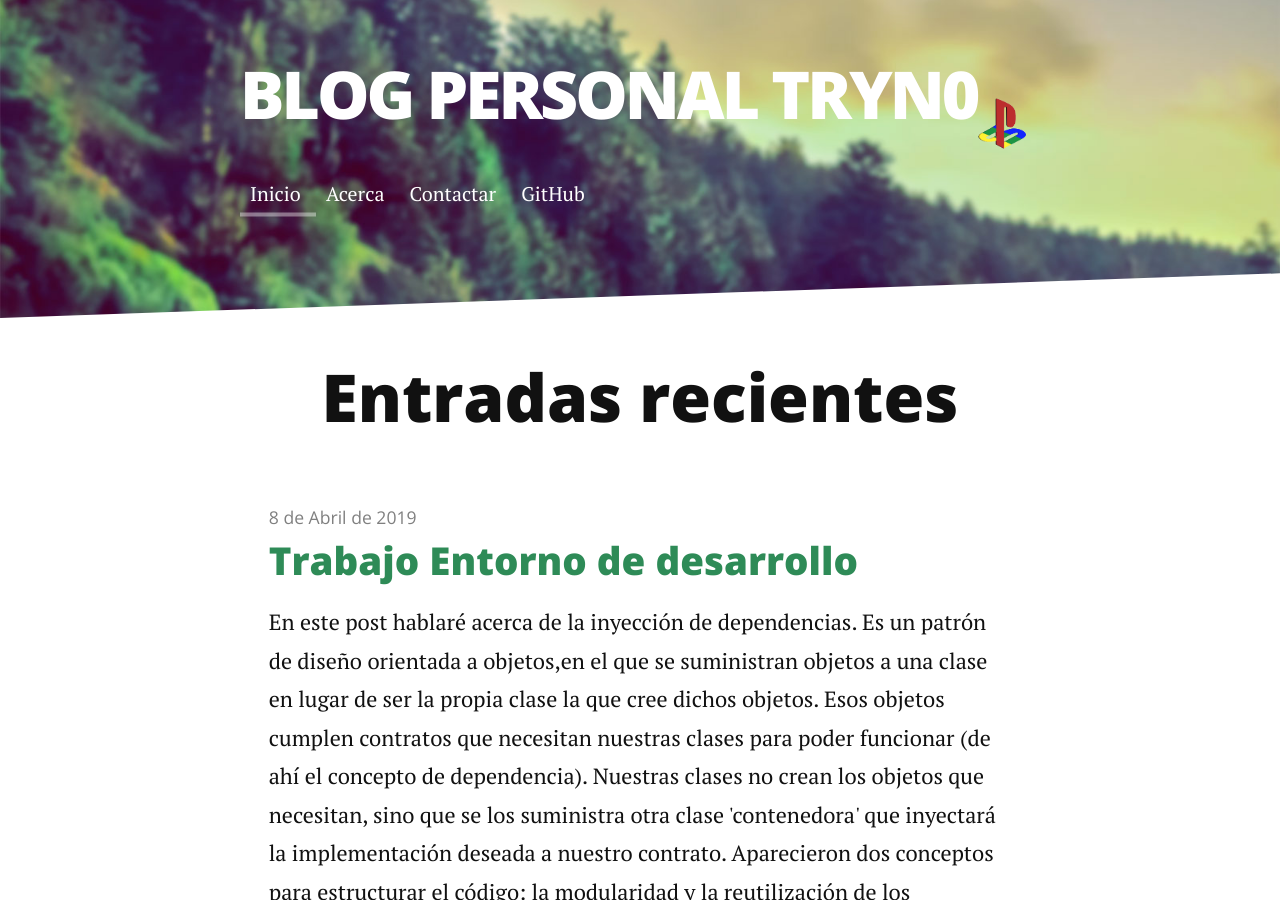
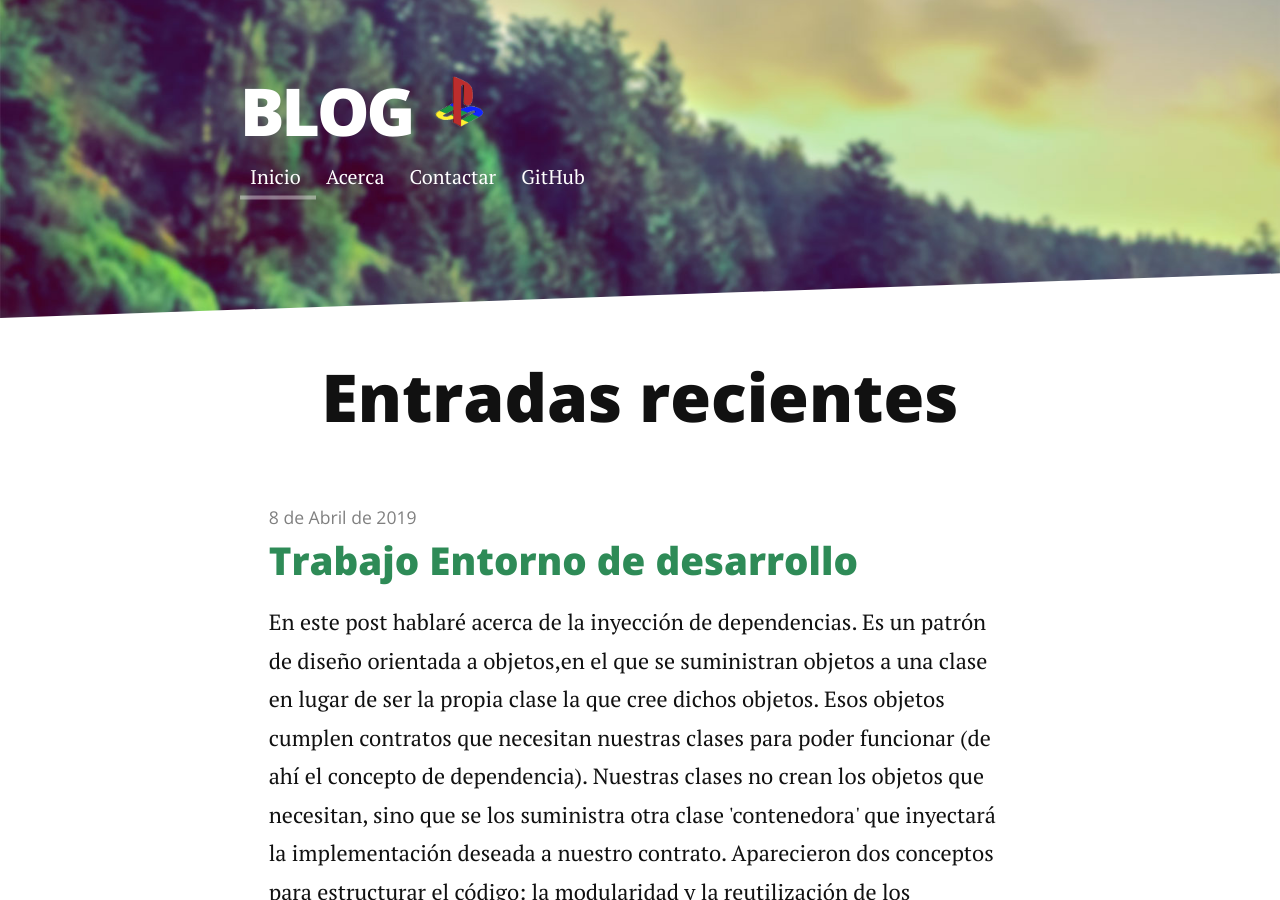
Before and after one commit to tryn0/tryn0.github.io, a Jekyll site: the page built from index.html, in a window 1280 px wide and 900 px high. Built offline with Jekyll 4.4.1, drawn with Linux system fonts in a browser that asks for light colours; nearby versions of some CDN libraries; the list of posts is cut into pages by our own code.

Commit message:
updated web title

```diff
--- a/_config.yml
+++ b/_config.yml
@@ -1,4 +1,4 @@
-title: Blog personal tryn0
+title: Blog
 description: Blog personal tryn0
 
 url: http://github.com/tryn0
```
